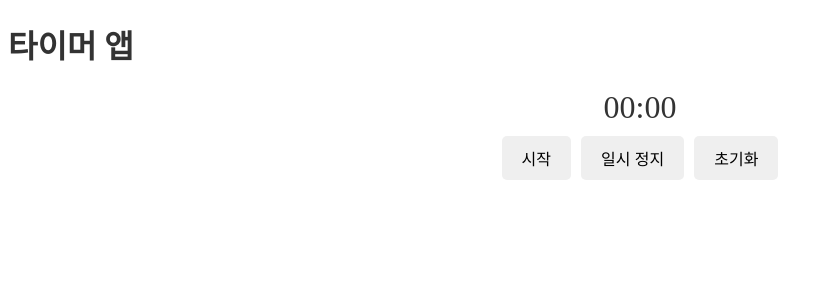
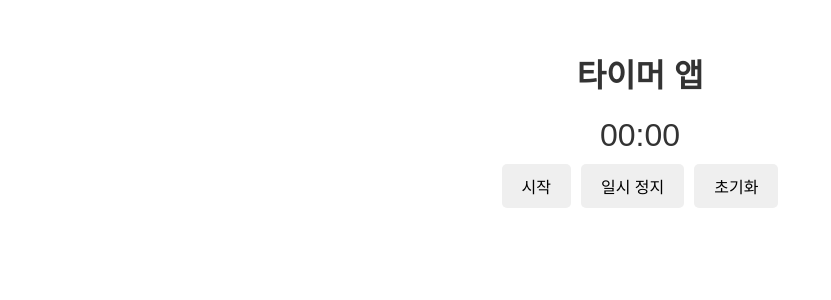
Before and after one commit to joonsol/react-curriculum, a React (Vite) app: page / in a window 1280 px wide. Shown: the top 300 px of the page, without its empty margins (0-831 px from the left). Built offline with nearby package versions, Linux system fonts and the light colour scheme.

Commit message:
Update App.jsx

```diff
--- a/src/App.jsx
+++ b/src/App.jsx
@@ -3,8 +3,8 @@ import Timer from './components/Timer'
 function App() {
 
   return (
-    <div>
-       <h1>타이머 앱</h1>
+    <div className='app-container'>
+           <h1>타이머 앱</h1>
       <Timer/>
     </div>
   )
```
